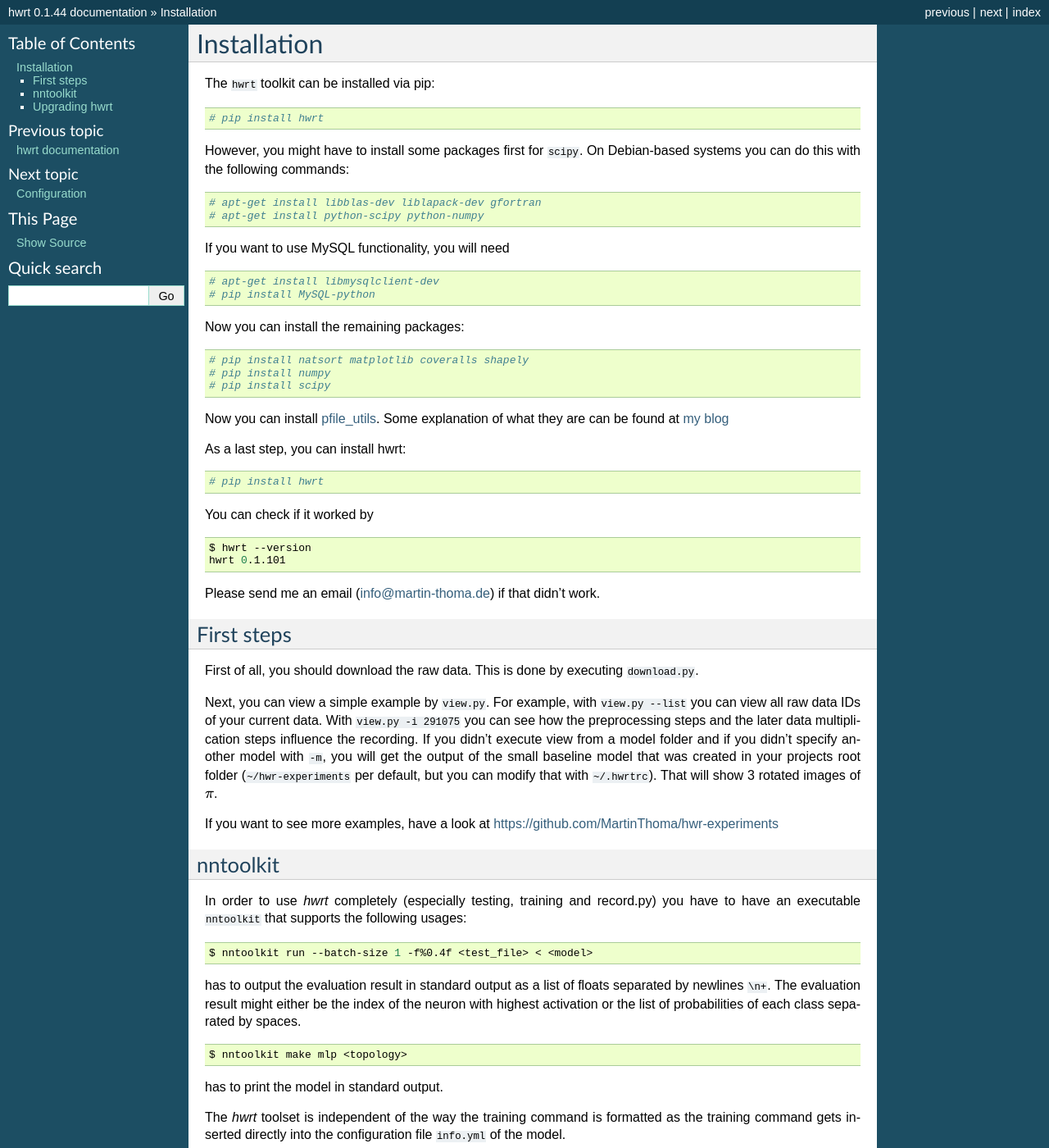
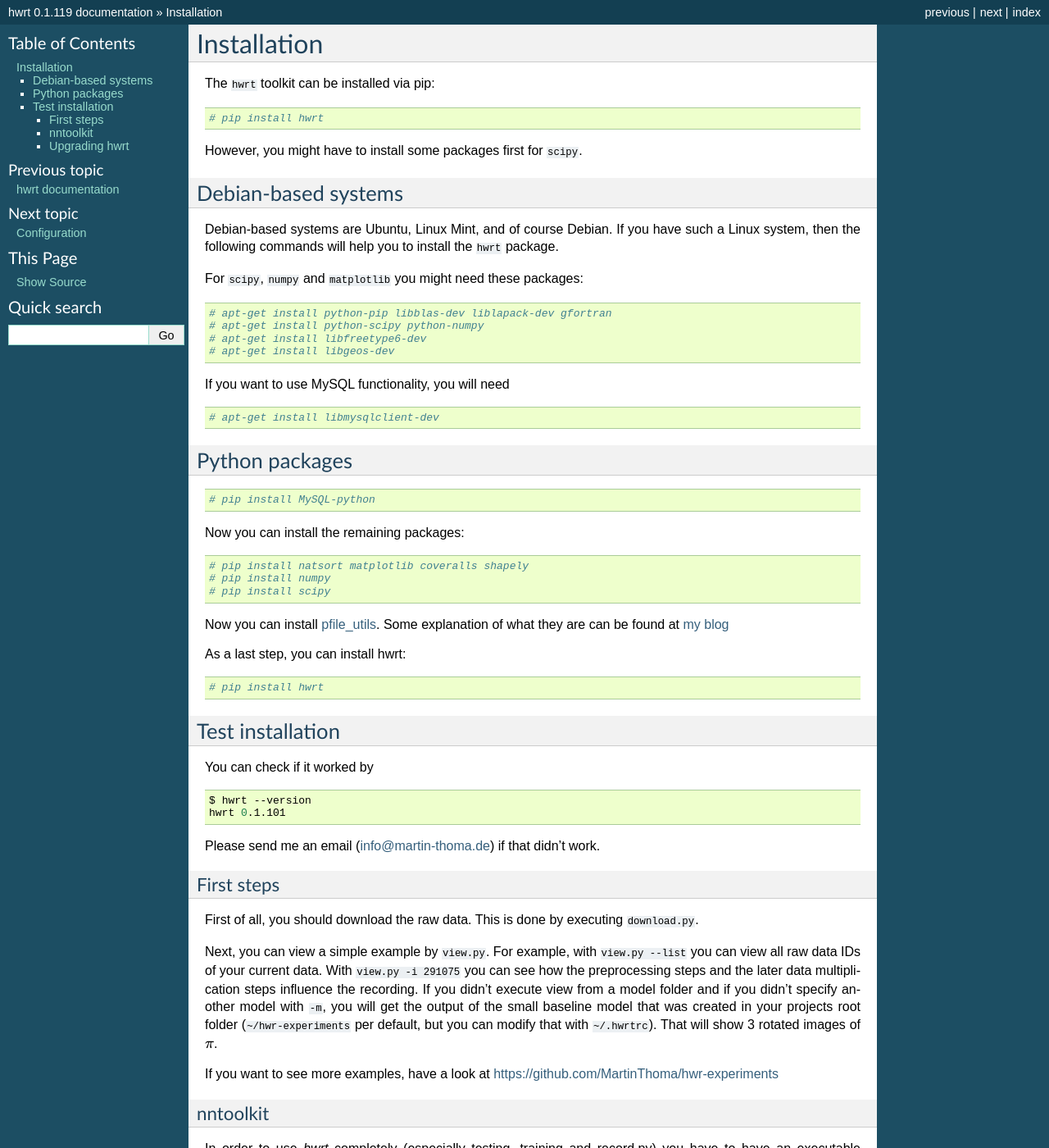
Before and after one commit to MartinThoma/hwrt, a Sphinx documentation site: the page built from docs/installation.rst, in a window 1280 px wide and 1400 px high. Shown: the whole window at 82% size. Built offline with Sphinx 7.4.7, drawn with Linux system fonts in a browser that asks for light colours; some of the changed text lies outside the part shown.

```diff
--- a/docs/conf.py
+++ b/docs/conf.py
@@ -67,7 +67,7 @@ copyright = u'2014, Martin Thoma'
 # The short X.Y version.
 version = '0.1'
 # The full version, including alpha/beta/rc tags.
-release = '0.1.44'
+release = '0.1.119'
 
 # The language for content autogenerated by Sphinx. Refer to documentation
 # for a list of supported languages.
--- a/docs/installation.rst
+++ b/docs/installation.rst
@@ -7,20 +7,38 @@ The ``hwrt`` toolkit can be installed via pip:
 
     # pip install hwrt
 
-However, you might have to install some packages first for ``scipy``. On
-Debian-based systems you can do this with the following commands:
+However, you might have to install some packages first for ``scipy``.
+
+
+Debian-based systems
+~~~~~~~~~~~~~~~~~~~~
+Debian-based systems are Ubuntu, Linux Mint, and of course Debian. If you have
+such a Linux system, then the following commands will help you to install the
+``hwrt`` package.
+
+For ``scipy``, ``numpy`` and ``matplotlib`` you might need these packages:
 
 .. code:: bash
 
-    # apt-get install libblas-dev liblapack-dev gfortran
+    # apt-get install python-pip libblas-dev liblapack-dev gfortran
     # apt-get install python-scipy python-numpy
+    # apt-get install libfreetype6-dev
+    # apt-get install libgeos-dev
 
 If you want to use MySQL functionality, you will need
 
 .. code:: bash
 
     # apt-get install libmysqlclient-dev
+
+
+Python packages
+~~~~~~~~~~~~~~~
+
+.. code:: bash
+
     # pip install MySQL-python
+
 
 Now you can install the remaining packages:
 
@@ -38,6 +56,10 @@ As a last step, you can install hwrt:
 .. code:: bash
 
     # pip install hwrt
+
+
+Test installation
+~~~~~~~~~~~~~~~~~
 
 You can check if it worked by
 
--- a/setup.py
+++ b/setup.py
@@ -5,7 +5,7 @@ except ImportError:
 
 config = {
     'name': 'hwrt',
-    'version': '0.1.117',
+    'version': '0.1.119',
     'author': 'Martin Thoma',
     'author_email': 'info@martin-thoma.de',
     'packages': ['hwrt'],
@@ -23,7 +23,9 @@ config = {
         "theano",
         "nose",
         "natsort",
-        "PyYAML"
+        "PyYAML",
+        "matplotlib",
+        "shapely"
     ],
     'keywords': ['HWRT', 'recognition', 'handwriting', 'on-line'],
     'download_url': 'https://github.com/MartinThoma/hwrt',
```
Also changed, not shown: 1 other file.
